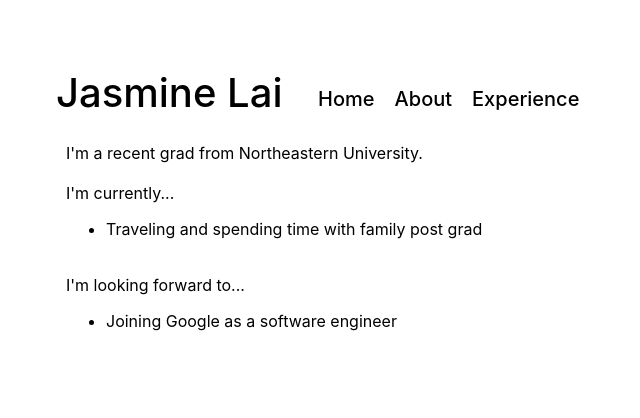
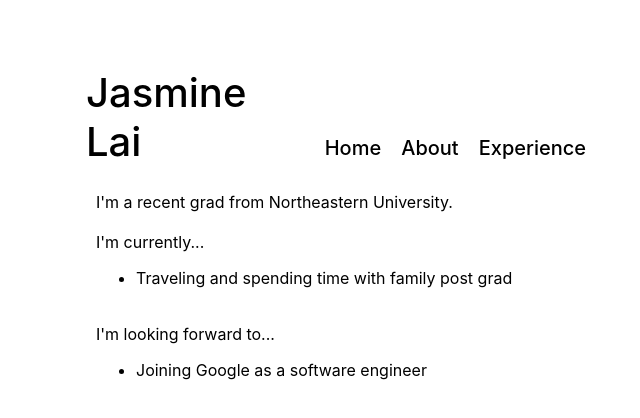
Before and after one commit to jazlai/jazlai.github.io, a React (Create React App) app: page / in a window 1280 px wide. Shown: the top 418 px of the page, without its empty margins (299-939 px from the left). Built offline with nearby package versions, Linux system fonts and the light colour scheme.

Commit message:
edit container width

```diff
--- a/src/styles.ts
+++ b/src/styles.ts
@@ -11,8 +11,7 @@ export const appBackground = css({
 });
 
 export const appContainer = css({
-  width: '570px',
-  maxWidth: '570px',
+  maxWidth: '510px',
   display: 'flex',
   flexDirection: 'column',
   padding: '20px',
@@ -37,7 +36,7 @@ export const headerContainer = css({
 });
 
 export const sectionContainer = css({
-  maxWidth: '550px',
+  maxWidth: '500px',
   padding: '10px',
 
   "@media (max-width: 600px)": {
```
